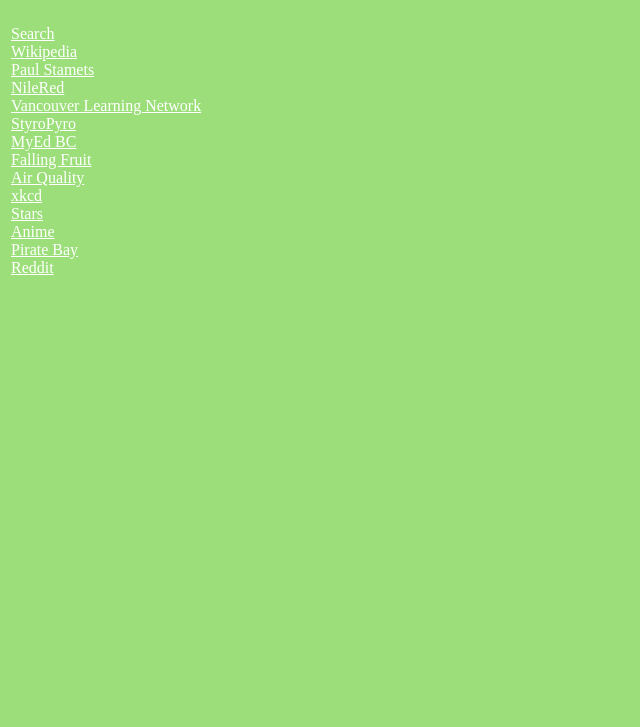
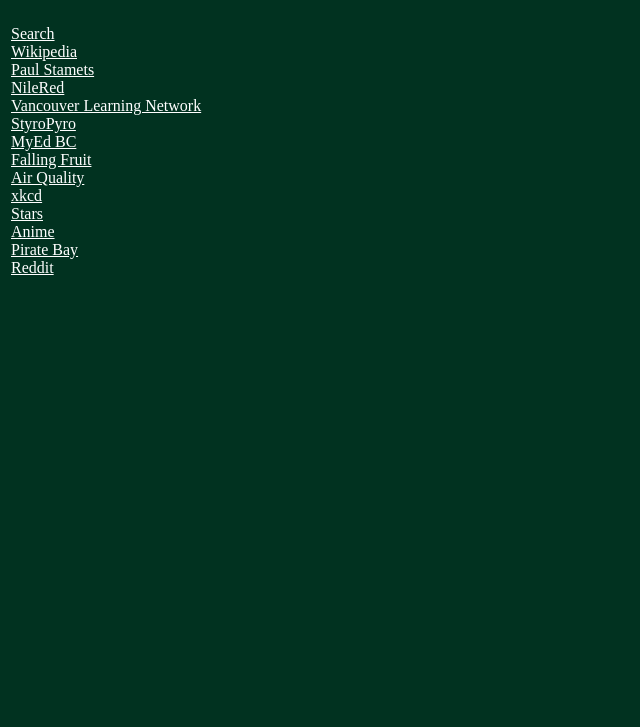
Before and after one commit to greenteasteeping/greenteasteeping.github.io, a plain HTML site: page index.html in a window 1280 px wide. Shown: the part 73-800 px from the top of the page, without its empty margins (0-640 px from the left). Drawn offline with Linux system fonts and the light colour scheme.

Commit message:
Update index.html

```diff
--- a/index.html
+++ b/index.html
@@ -1,6 +1,6 @@
 <!DOCTYPE html PUBLIC "-//W3C//DTD HTML 4.01 Transitional//EN">
 <html><head>
-<meta http-equiv="content-type" content="text/html; charset=ISO-8859-1"><title>home</title></head><body bgcolor="#9cdf7a" link="#FFFFFF">
+<meta http-equiv="content-type" content="text/html; charset=ISO-8859-1"><title>home</title></head><body bgcolor="#013220" link="#FFFFFF">
 <table align="left" border="0">
 <tbody><tr><td>
 <BODY TEXT="#ffffff" LINK="#ffffff" VLINK= "#ffffff" ALINK="#ffffff">
```
